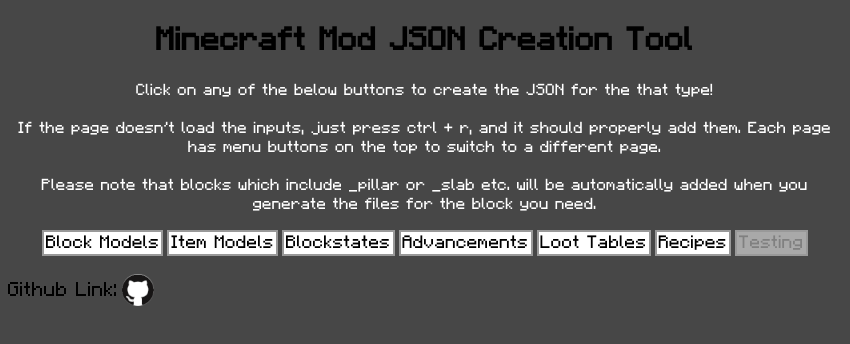
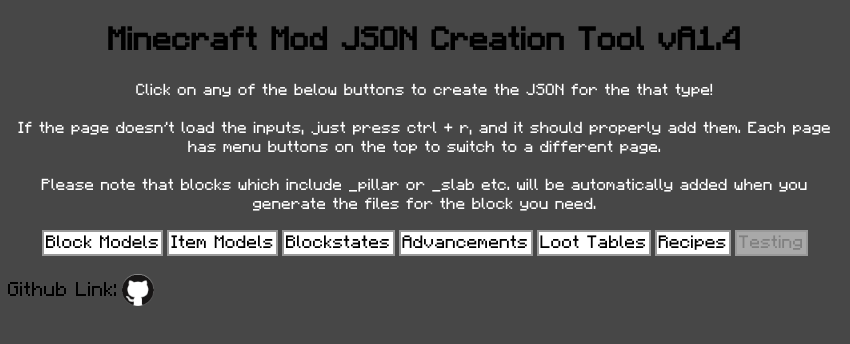
Before and after one commit to Deviouslrd/json-generator, an Electron app: page pages/main.html in a window 850 px wide. Drawn offline with Linux system fonts and the light colour scheme.

Commit message:
Version numbering system
This would be very useful, you know.

```diff
--- a/pages/main.html
+++ b/pages/main.html
@@ -4,7 +4,7 @@
 <link rel="stylesheet" href="../assets/styles.css">
 </head>
 <body style="background: rgb(71, 71, 71);">
-    <h1 class="header1">Minecraft Mod JSON Creation Tool</h1>
+    <h1 class="header1">Minecraft Mod JSON Creation Tool vA1.4</h1>
     <p id="body" class="text">
         Click on any of the below buttons to create the JSON for the that type!<br><br>
         If the page doesn't load the inputs, just press ctrl + r, and it should properly add them.
```
